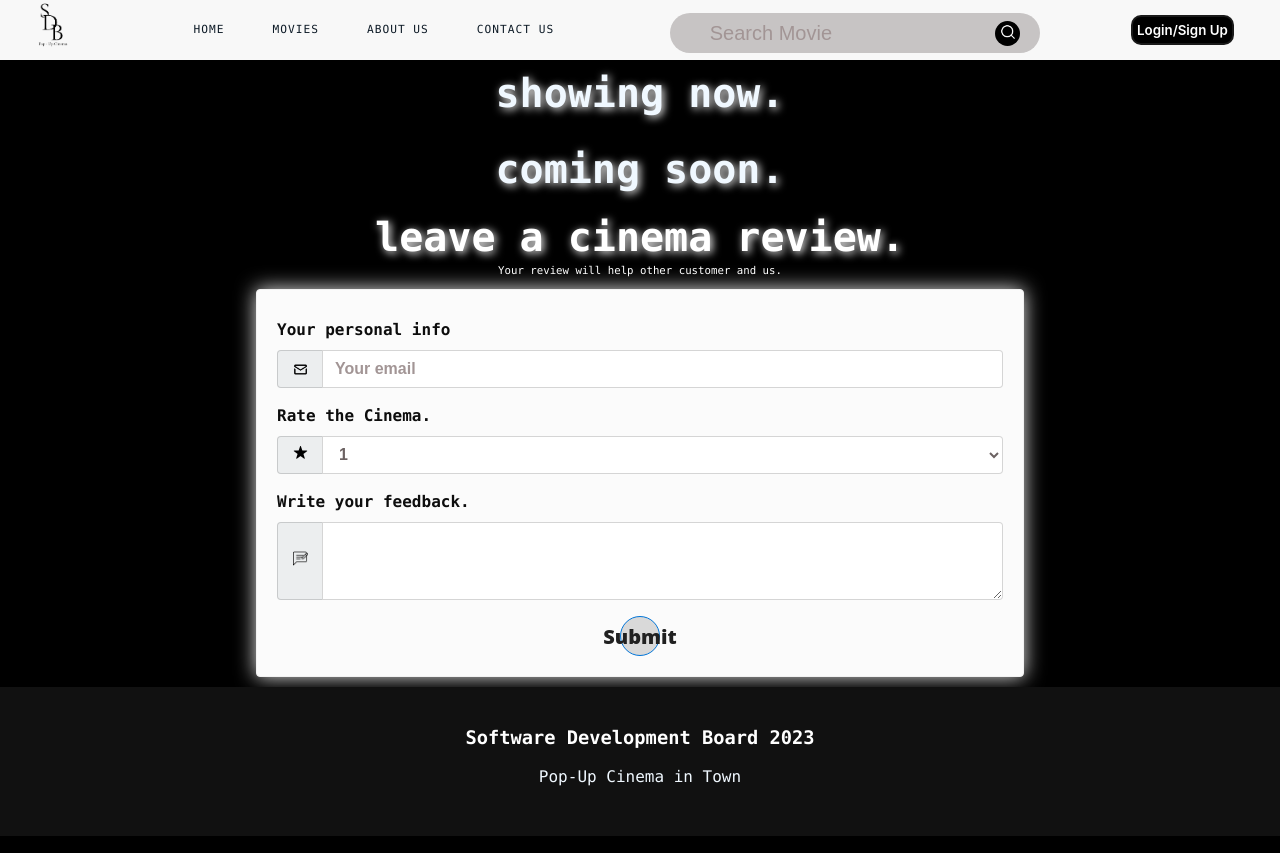
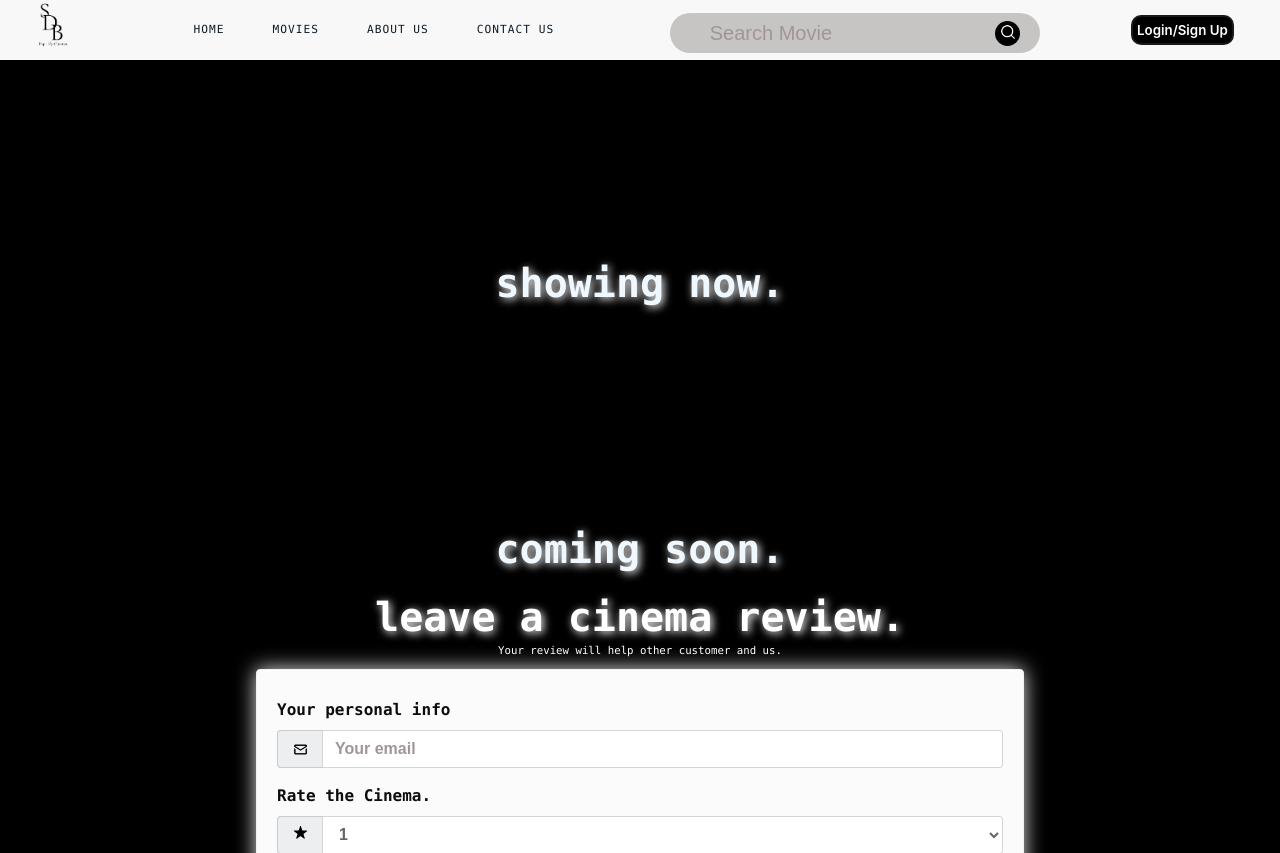
Before and after one commit to jediasaf/CSIT314SDB, a PHP site: page /MoviePage.php in a window 1280 px wide. Shown: the top 853 px of the page. Run offline with PHP 8.4, Linux system fonts and the light colour scheme; data that the repository does not hold is empty.

Commit message:
Update coba.css

```diff
--- a/CSS/coba.css
+++ b/CSS/coba.css
@@ -1006,7 +1006,7 @@ body{
 	 color: aliceblue;
 	 text-shadow: 2px 2px 8px white;
 	 font-size: 40px;
-	 padding-top: 10px;
+	 padding-top: 200px;
 	 padding-bottom: 20px;
 
 }
```
